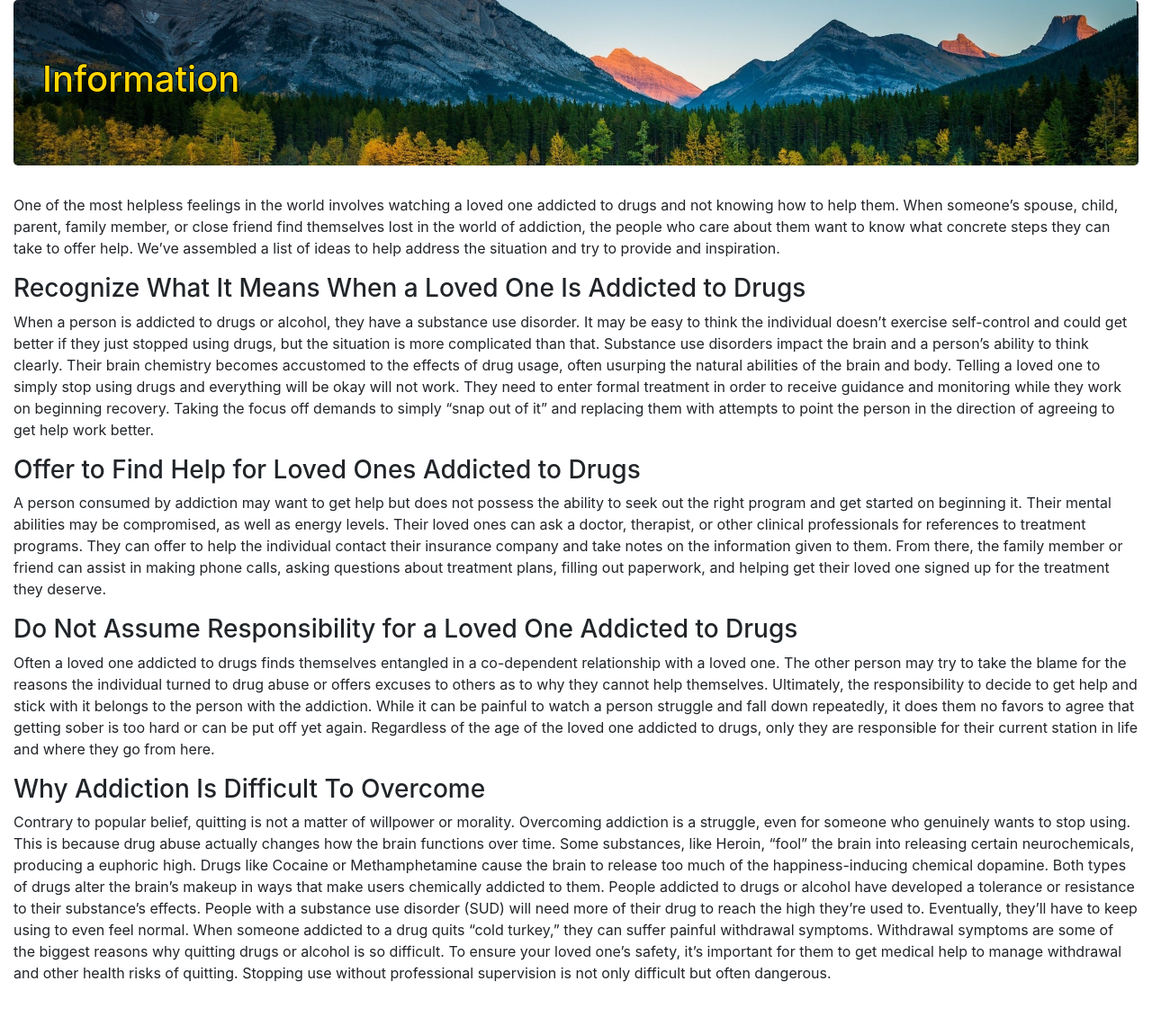
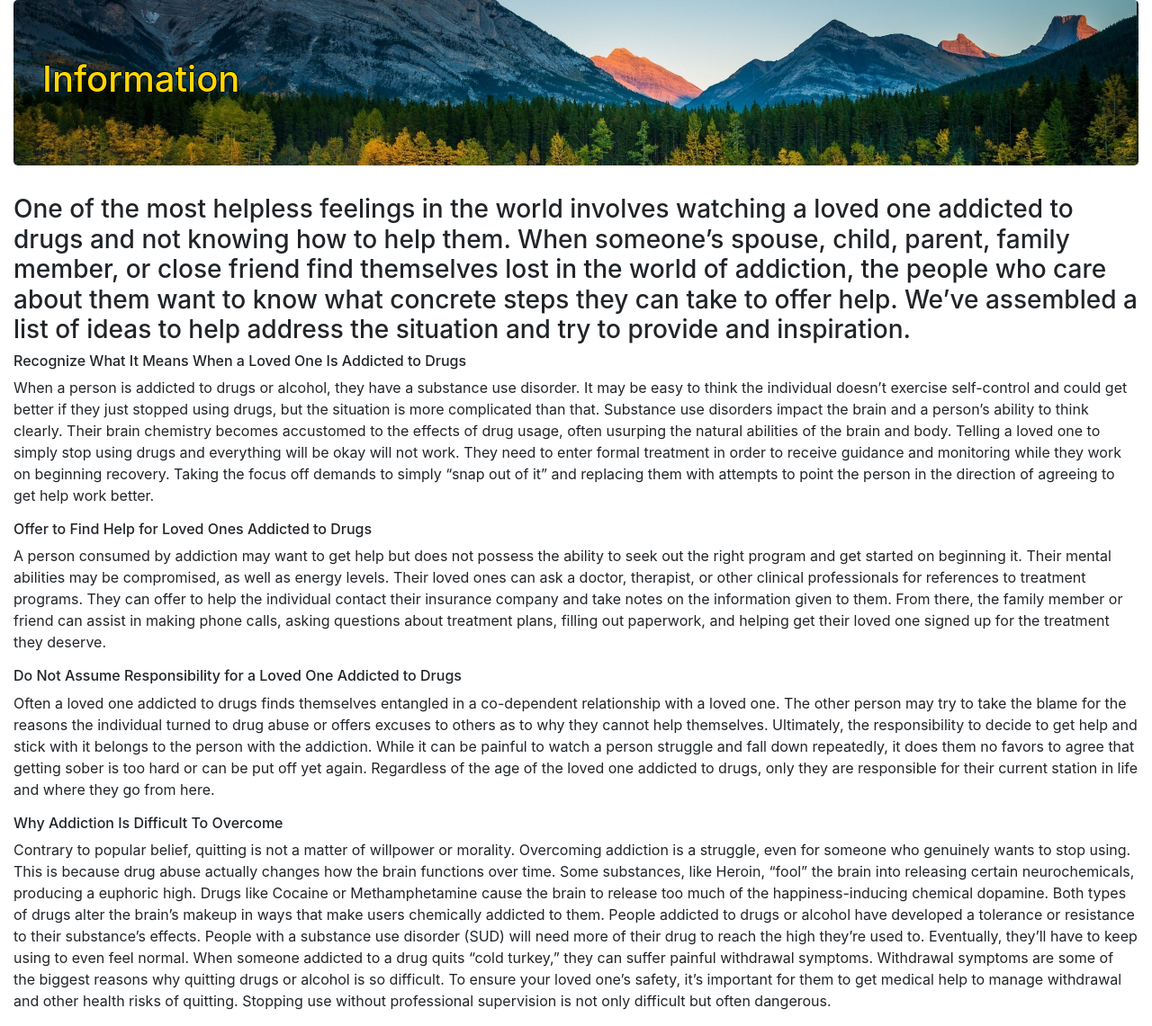
Before and after one commit to AddyMcCabe/addiction-recovery-resources-app, a Flask app: page /info in a window 1280 px wide. Shown: the part 56-1197 px from the top of the page at 90% size. Before the commit the page ends 1148 px from the top, so only its background shows below. Run offline with Flask 2, Linux system fonts and the light colour scheme; the visitor is signed in with stand-in values (Sample User, id 1).

```diff
--- a/static/styles.css
+++ b/static/styles.css
@@ -9,7 +9,8 @@ body {
     flex-direction: row;
     padding-top: 10px;
     padding-bottom: 10px;
-    justify-content: space-between;
+    justify-content: space-around;
+    flex-wrap: wrap;
 }
 
 .card {
--- a/templates/home.html
+++ b/templates/home.html
@@ -3,5 +3,5 @@
 <div class="jumbotron">
     <h1>Welcome</h1>
 </div>
-<a href="{{url_for('logout')}}">Press here to logout</a>
+<a href="{{url_for('logout')}}" class="btn btn-primary">Logout</a>
 {% endblock %}
--- a/templates/info.html
+++ b/templates/info.html
@@ -3,27 +3,27 @@
 <div class="jumbotron">
     <h1>Information</h1>
 </div>
-    <p>
+    <h3>
         One of the most helpless feelings in the world involves watching a loved one addicted to drugs and not knowing how to help them. When someone’s spouse, child, parent, family member, or close friend find themselves lost in the world of addiction, the people who care about them want to know what concrete steps they can take to offer help.
         We’ve assembled a list of ideas to help address the situation and try to provide and inspiration.
-    </p>
-<h3>Recognize What It Means When a Loved One Is Addicted to Drugs</h3>
+    </h3>
+<h6>Recognize What It Means When a Loved One Is Addicted to Drugs</h6>
     <p>
         When a person is addicted to drugs or alcohol, they have a substance use disorder. It may be easy to think the individual doesn’t exercise self-control and could get better if they just stopped using drugs, but the situation is more complicated than that. Substance use disorders impact the brain and a person’s ability to think clearly. Their brain chemistry becomes accustomed to the effects of drug usage, often usurping the natural abilities of the brain and body.
 
 Telling a loved one to simply stop using drugs and everything will be okay will not work. They need to enter formal treatment in order to receive guidance and monitoring while they work on beginning recovery. Taking the focus off demands to simply “snap out of it” and replacing them with attempts to point the person in the direction of agreeing to get help work better.
     </p>
-<h3>Offer to Find Help for Loved Ones Addicted to Drugs</h3>
+<h6>Offer to Find Help for Loved Ones Addicted to Drugs</h6>
     <p>
         A person consumed by addiction may want to get help but does not possess the ability to seek out the right program and get started on beginning it. Their mental abilities may be compromised, as well as energy levels. Their loved ones can ask a doctor, therapist, or other clinical professionals for references to treatment programs. They can offer to help the individual contact their insurance company and take notes on the information given to them. From there, the family member
          or friend can assist in making phone calls, asking questions about treatment plans, filling out paperwork, and helping get their loved one signed up for the treatment they deserve.
     </p>
-<h3>Do Not Assume Responsibility for a Loved One Addicted to Drugs</h3>
+<h6>Do Not Assume Responsibility for a Loved One Addicted to Drugs</h6>
     <p>
         Often a loved one addicted to drugs finds themselves entangled in a co-dependent relationship with a loved one. The other person may try to take the blame for the reasons the individual turned to drug abuse or offers excuses to others as to why they cannot help themselves. Ultimately, the responsibility to decide to get help and stick with it belongs to the person with the addiction. While it can be painful to watch a person struggle and fall down repeatedly, it does them no favors to agree that getting sober is too hard or can be put off yet again.
          Regardless of the age of the loved one addicted to drugs, only they are responsible for their current station in life and where they go from here.
     </p>
-<h3>Why Addiction Is Difficult To Overcome</h3>
+<h6>Why Addiction Is Difficult To Overcome</h6>
     <p>
         Contrary to popular belief, quitting is not a matter of willpower or morality. Overcoming addiction is a struggle, even for someone who genuinely wants to stop using. This is because drug abuse actually changes how the brain functions over time.
 
--- a/templates/register.html
+++ b/templates/register.html
@@ -41,6 +41,7 @@
             </div>
         </fieldset>
     </form>
+    <a href="{{url_for('login')}}" class="btn btn-primary">Return to Login</a>
 
 </body>
 </html>
```
Also changed, not shown: requirements.txt (added, +18 -0 lines), 1 other file.
